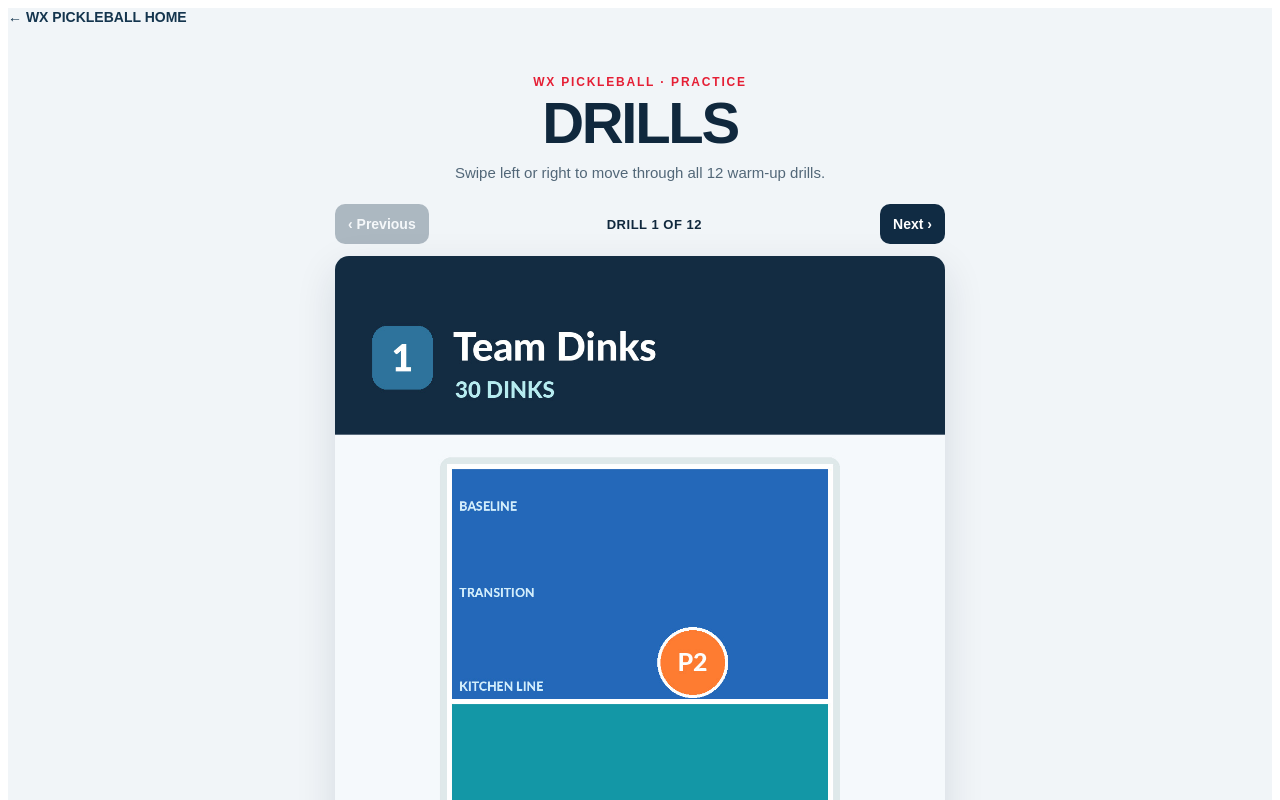
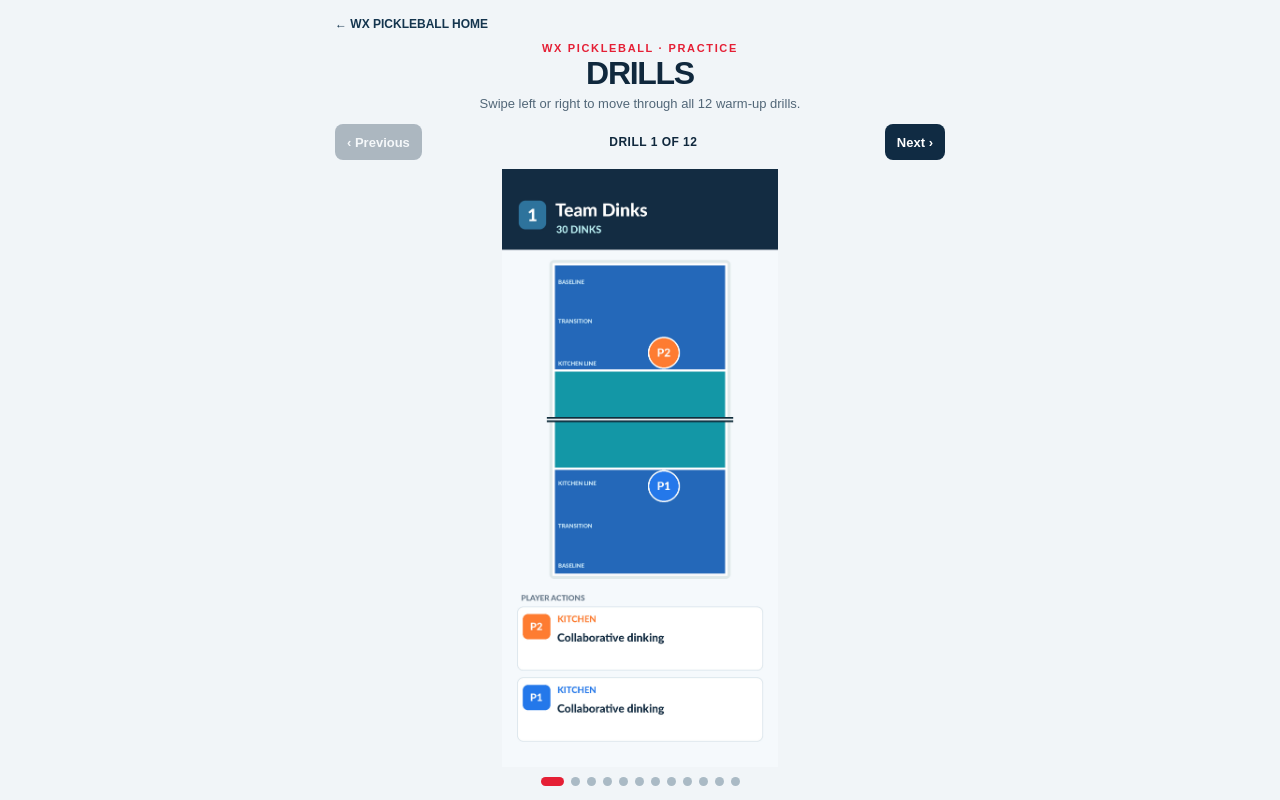
Before and after one commit to colesp-ui/wxpickleball, a Next.js app: page /drills in a window 1280 px wide. Shown: the top 800 px of the page. Built offline with nearby package versions, Linux system fonts and the light colour scheme.

Commit message:
Fit each drill fully within phone viewport without vertical scrolling

```diff
--- a/app/drills/drills.css
+++ b/app/drills/drills.css
@@ -1,8 +1,36 @@
-.drills-page{min-height:100vh;background:#f1f5f8;color:#10283d;font-family:Arial,Helvetica,sans-serif}
-.drills-shell{width:min(100%,610px);margin:auto;padding:25px 16px 50px}
-.drills-back{display:inline-block;color:#14354e;font-size:14px;font-weight:800;text-decoration:none;margin:0 0 22px}
-.drills-heading{text-align:center;margin-bottom:20px}.drills-heading span{font-size:12px;font-weight:900;letter-spacing:.15em;color:#e51f35}.drills-heading h1{font-size:clamp(38px,7vw,58px);margin:3px 0 4px;letter-spacing:-.04em;line-height:1.05}.drills-heading p{font-size:15px;line-height:1.5;color:#526778;margin:8px auto 0}
-.drills-toolbar{display:flex;align-items:center;justify-content:space-between;gap:6px;margin-bottom:12px}.drills-toolbar button{background:#102b43;border:none;color:white;border-radius:10px;padding:12px 13px;font-weight:800;font-size:14px;cursor:pointer}.drills-toolbar button:disabled{opacity:.3;cursor:default}.drills-toolbar strong{font-size:13px;white-space:nowrap;letter-spacing:.04em}
-.drills-strip{display:flex;overflow-x:auto;overscroll-behavior-x:contain;scroll-snap-type:x mandatory;scrollbar-width:none;border-radius:14px;background:#e3edf2;box-shadow:0 14px 40px rgba(13,37,61,.12);touch-action:pan-x pan-y}.drills-strip::-webkit-scrollbar{display:none}.drills-slide{scroll-snap-align:start;scroll-snap-stop:always;flex:0 0 100%;min-width:0;display:flex;justify-content:center;align-items:flex-start}.drills-slide img{display:block;width:100%;height:auto;aspect-ratio:1179 / 2556;object-fit:contain;user-select:none;-webkit-user-drag:none}
-.drills-progress{display:flex;justify-content:center;flex-wrap:wrap;gap:9px;margin:19px 0}.drills-progress button{border:0;width:10px;height:10px;border-radius:99px;background:#aabac5;cursor:pointer;padding:0}.drills-progress button.selected{background:#e51f35;width:28px}.drills-footnote{text-align:center;font-size:13px;line-height:1.5;color:#53697a}
-@media(max-width:600px){.drills-shell{padding:20px 10px 32px}.drills-heading{margin-bottom:14px}.drills-heading p{font-size:13px}.drills-toolbar button{padding:10px 11px;font-size:12px}.drills-toolbar strong{font-size:12px}.drills-strip{border-radius:9px}.drills-progress{gap:7px}}
+/* Full-screen practice viewer: complete portrait image remains visible on phones. */
+body:has(.drills-page) .meet-format-section{display:none!important}
+body:has(.drills-page){margin:0;overflow:hidden}
+.drills-page{height:100vh;height:100dvh;min-height:0;display:flex;flex-direction:column;overflow:hidden;background:#f1f5f8;color:#10283d;font-family:Arial,Helvetica,sans-serif}
+.drills-top-link{flex:none;width:min(100%,610px);margin:0 auto;padding:10px 16px 0}
+.drills-back{display:inline-flex;align-items:center;color:#14354e;font-size:12px;font-weight:800;text-decoration:none;min-height:28px}
+.drills-shell{width:min(100%,610px);margin:0 auto;padding:0 12px 14px;min-height:0;flex:1;display:flex;flex-direction:column}
+.drills-heading{flex:none;text-align:center;margin:0 0 12px}
+.drills-heading span{font-size:11px;font-weight:900;letter-spacing:.15em;color:#e51f35}
+.drills-heading h1{font-size:32px;margin:1px 0;letter-spacing:-.04em;line-height:1.05}
+.drills-heading p{font-size:13px;line-height:1.3;color:#526778;margin:5px auto 0}
+.drills-toolbar{flex:none;display:flex;align-items:center;justify-content:space-between;gap:6px;margin-bottom:8px}
+.drills-toolbar button{background:#102b43;border:0;color:#fff;border-radius:8px;padding:9px 12px;font-weight:800;font-size:13px;cursor:pointer;min-height:36px}
+.drills-toolbar button:disabled{opacity:.3;cursor:default}
+.drills-toolbar strong{font-size:12px;white-space:nowrap;letter-spacing:.04em}
+.drills-strip{flex:1;min-height:0;display:flex;overflow-x:auto;overflow-y:hidden;overscroll-behavior-x:contain;scroll-snap-type:x mandatory;scrollbar-width:none;border-radius:10px;background:transparent;touch-action:pan-x;align-items:stretch}
+.drills-strip::-webkit-scrollbar{display:none}
+.drills-slide{height:100%;scroll-snap-align:start;scroll-snap-stop:always;flex:0 0 100%;min-width:0;min-height:0;display:flex;justify-content:center;align-items:center;overflow:hidden}
+.drills-slide img{display:block;width:auto;height:100%;max-width:100%;max-height:100%;object-fit:contain;user-select:none;-webkit-user-drag:none}
+.drills-progress{flex:none;display:flex;justify-content:center;align-items:center;gap:7px;margin:10px 0 0}
+.drills-progress button{border:0;width:9px;height:9px;border-radius:99px;background:#aabac5;cursor:pointer;padding:0}
+.drills-progress button.selected{background:#e51f35;width:23px}
+.drills-footnote{display:none}
+@media(max-width:600px){
+  .drills-top-link{padding:calc(env(safe-area-inset-top,0px) + 2px) 10px 0}
+  .drills-back{min-height:25px;font-size:11px}
+  .drills-shell{padding:0 7px max(8px,env(safe-area-inset-bottom,0px))}
+  .drills-heading{display:none}
+  .drills-toolbar{margin:0 3px 5px}
+  .drills-toolbar button{min-height:32px;padding:5px 10px;font-size:12px}
+  .drills-toolbar strong{font-size:12px}
+  .drills-strip{border-radius:0}
+  .drills-progress{margin-top:6px;gap:7px}
+  .drills-progress button{width:8px;height:8px}
+  .drills-progress button.selected{width:22px}
+}
```
